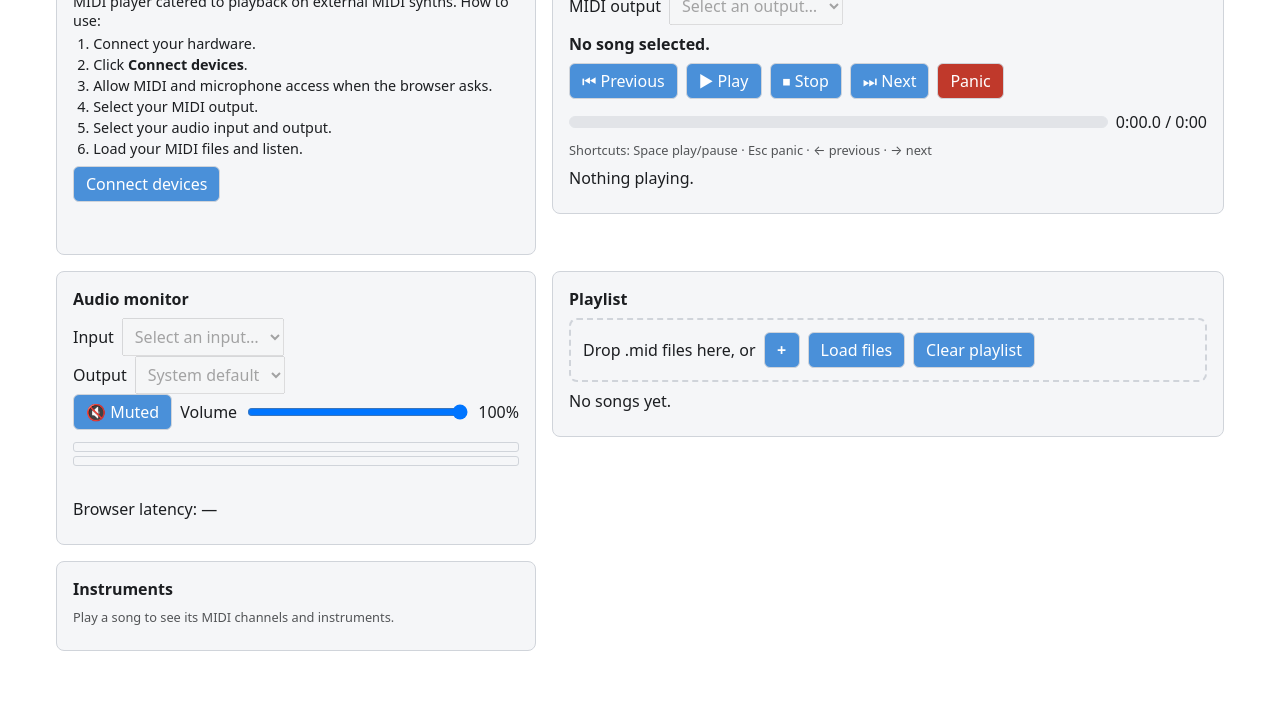
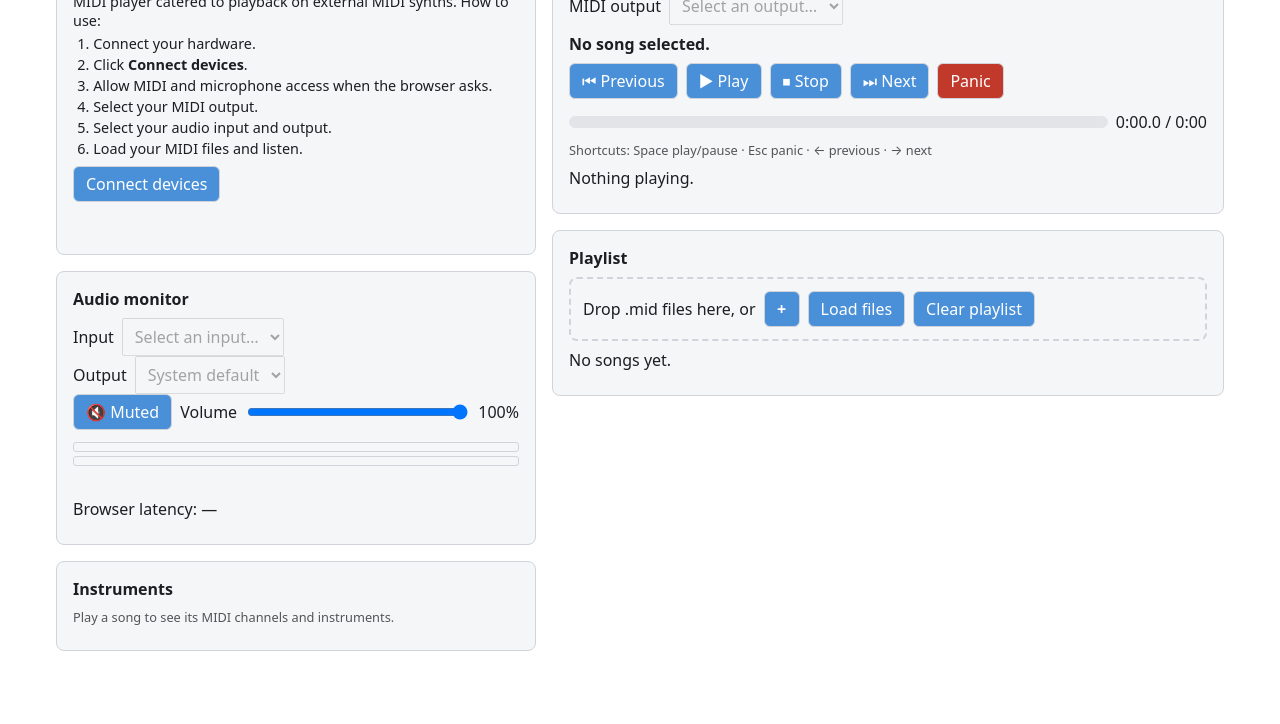
Before and after one commit to wilsontr/external-midi-player, a website built with Vite: page index.html in a window 1280 px wide. Shown: the part 76-800 px from the top of the page. Built offline with nearby package versions, Linux system fonts and the light colour scheme.

Commit message:
fix(t9): align column stacks without row gaps

```diff
--- a/src/styles.css
+++ b/src/styles.css
@@ -40,40 +40,31 @@ body {
 }
 
 /*
+ * Below 960 px the two column wrappers dissolve (display: contents), so every
+ * panel is a direct grid item in one column. Stacking order is header, audio
+ * monitor, instruments, playback, playlist.
+ */
+.column {
+  display: contents;
+}
+
+/*
  * Two columns at ≥ 960 px: header, audio monitor and the Instruments card on
- * the left; playback and the playlist on the right. The playlist spans the
- * last two rows, so the card sits at the bottom of the left column opposite
- * the playlist. DOM order (header, playback, monitor, instruments, playlist)
- * stays sensible for tab order in both layouts.
+ * the left; playback and the playlist on the right. Each column is its own
+ * flex stack, so the playlist starts right under Playback and the Instruments
+ * card right under the monitor, regardless of the other column's height.
  */
 @media (min-width: 960px) {
   #app {
     grid-template-columns: minmax(0, 5fr) minmax(0, 7fr);
-    grid-template-areas:
-      'header playback'
-      'monitor playlist'
-      'instruments playlist';
     align-items: start;
   }
 
-  [data-testid='header'] {
-    grid-area: header;
-  }
-
-  [data-testid='playback-panel'] {
-    grid-area: playback;
-  }
-
-  [data-testid='monitor-panel'] {
-    grid-area: monitor;
-  }
-
-  [data-testid='instruments-panel'] {
-    grid-area: instruments;
-  }
-
-  [data-testid='playlist-panel'] {
-    grid-area: playlist;
+  .column {
+    display: flex;
+    flex-direction: column;
+    gap: 16px;
+    min-width: 0;
   }
 }
 
--- a/src/ui.ts
+++ b/src/ui.ts
@@ -1,8 +1,10 @@
 /**
  * Single-screen UI: header (app name, notices, Connect devices, status) plus
- * the playback / playlist / audio-monitor panels. All user-visible status is
- * written to the one aria-live region. The layout is a plain DOM build with
- * native controls, so it is keyboard-accessible by construction.
+ * the playback / playlist / audio-monitor / instruments panels. The panels
+ * are grouped into two column wrappers that dissolve into a single stack
+ * below the wide breakpoint. All user-visible status is written to the one
+ * aria-live region. The layout is a plain DOM build with native controls, so
+ * it is keyboard-accessible by construction.
  * See the design doc, "UI" and "MIDI output > Device access".
  */
 
@@ -29,6 +31,7 @@ const ENTRY_DRAG_TYPE = 'application/x-midi-entry';
  */
 export function createUi(root: HTMLElement): void {
   root.innerHTML = `
+    <div class="column column-side" data-testid="side-column">
       <header class="panel" data-testid="header" aria-label="App header">
         <h1>External MIDI Player</h1>
         <p class="how-to-intro">
@@ -58,40 +61,6 @@ export function createUi(root: HTMLElement): void {
         </div>
         <p class="status-region" role="status" aria-live="polite" data-testid="status-region"></p>
       </header>
-    <section class="panel" data-testid="playback-panel" aria-labelledby="playback-heading">
-      <h2 id="playback-heading">Playback</h2>
-      <div class="row">
-        <label for="midi-output">MIDI output</label>
-        <select id="midi-output" data-testid="output-picker" disabled>
-          <option value="">Select an output…</option>
-        </select>
-      </div>
-      <p class="current-title" data-testid="current-title">No song selected.</p>
-      <div class="actions" role="group" aria-label="Transport">
-        <button type="button" data-testid="previous-button">⏮ Previous</button>
-        <button type="button" data-testid="play-button">▶ Play</button>
-        <button type="button" data-testid="stop-button">⏹ Stop</button>
-        <button type="button" data-testid="next-button">⏭ Next</button>
-        <button type="button" class="danger" data-testid="panic-button">Panic</button>
-      </div>
-      <div class="row progress-row">
-        <div
-          class="timeline disabled"
-          data-testid="timeline"
-          role="slider"
-          tabindex="-1"
-          aria-label="Playback position"
-          aria-valuemin="0"
-          aria-valuemax="0"
-          aria-valuenow="0"
-          aria-valuetext="0:00.0 of 0:00"
-          aria-disabled="true"
-        ><div class="timeline-fill" data-testid="timeline-fill"></div></div>
-        <span data-testid="time-display">0:00.0 / 0:00</span>
-      </div>
-      <p class="hint">Shortcuts: Space play/pause · Esc panic · ← previous · → next</p>
-      <p data-testid="playback-state" data-state="stopped">Nothing playing.</p>
-    </section>
       <section class="panel" data-testid="monitor-panel" aria-labelledby="monitor-heading">
         <h2 id="monitor-heading">Audio monitor</h2>
         <p class="notice" data-testid="monitor-unavailable" hidden>
@@ -147,6 +116,42 @@ export function createUi(root: HTMLElement): void {
         <p class="hint" data-testid="instruments-empty">Play a song to see its MIDI channels and instruments.</p>
         <ul class="instrument-list" data-testid="instrument-list" hidden></ul>
       </section>
+    </div>
+    <div class="column column-main" data-testid="main-column">
+      <section class="panel" data-testid="playback-panel" aria-labelledby="playback-heading">
+        <h2 id="playback-heading">Playback</h2>
+        <div class="row">
+          <label for="midi-output">MIDI output</label>
+          <select id="midi-output" data-testid="output-picker" disabled>
+            <option value="">Select an output…</option>
+          </select>
+        </div>
+        <p class="current-title" data-testid="current-title">No song selected.</p>
+        <div class="actions" role="group" aria-label="Transport">
+          <button type="button" data-testid="previous-button">⏮ Previous</button>
+          <button type="button" data-testid="play-button">▶ Play</button>
+          <button type="button" data-testid="stop-button">⏹ Stop</button>
+          <button type="button" data-testid="next-button">⏭ Next</button>
+          <button type="button" class="danger" data-testid="panic-button">Panic</button>
+        </div>
+        <div class="row progress-row">
+          <div
+            class="timeline disabled"
+            data-testid="timeline"
+            role="slider"
+            tabindex="-1"
+            aria-label="Playback position"
+            aria-valuemin="0"
+            aria-valuemax="0"
+            aria-valuenow="0"
+            aria-valuetext="0:00.0 of 0:00"
+            aria-disabled="true"
+          ><div class="timeline-fill" data-testid="timeline-fill"></div></div>
+          <span data-testid="time-display">0:00.0 / 0:00</span>
+        </div>
+        <p class="hint">Shortcuts: Space play/pause · Esc panic · ← previous · → next</p>
+        <p data-testid="playback-state" data-state="stopped">Nothing playing.</p>
+      </section>
       <section class="panel" data-testid="playlist-panel" aria-labelledby="playlist-heading">
         <h2 id="playlist-heading">Playlist</h2>
         <div class="drop-zone" data-testid="drop-zone">
@@ -160,6 +165,7 @@ export function createUi(root: HTMLElement): void {
         <p data-testid="playlist-empty">No songs yet.</p>
         <ol class="playlist" aria-label="Playlist" data-testid="playlist"></ol>
       </section>
+    </div>
   `;
 
   const connectButton = root.querySelector<HTMLButtonElement>('[data-testid="connect-button"]')!;
```
Also changed, not shown: Browser MIDI Playlist Player — MVP Design.md (+1 -1 lines), tasks/T9-channel-instruments-card.md (+2 -2 lines), tests/e2e/device-access.spec.ts (+6 -2 lines), tests/e2e/instruments-card.spec.ts (+19 -11 lines), tests/e2e/player-refinements.spec.ts (+23 -12 lines). Lines whose indentation alone changed are shown as unchanged.
